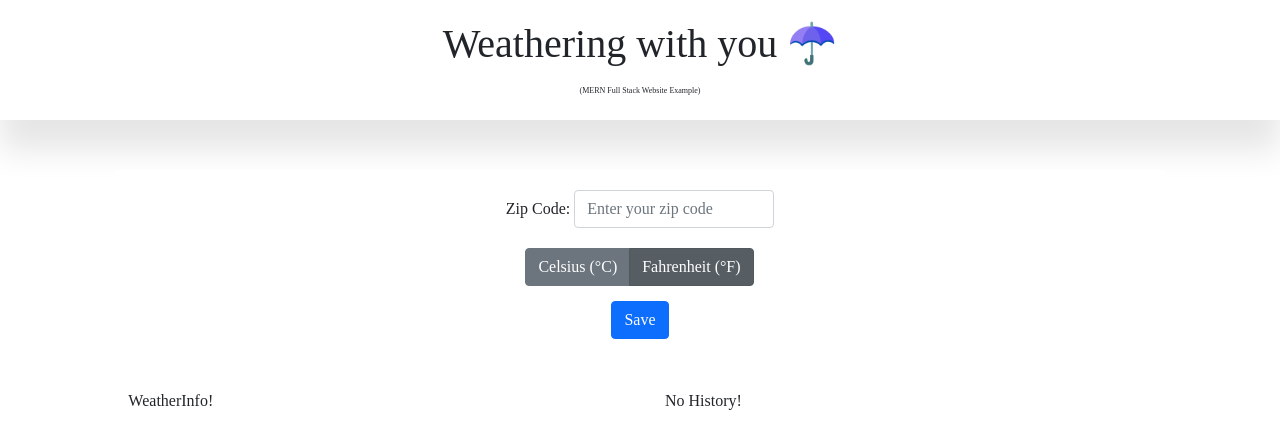
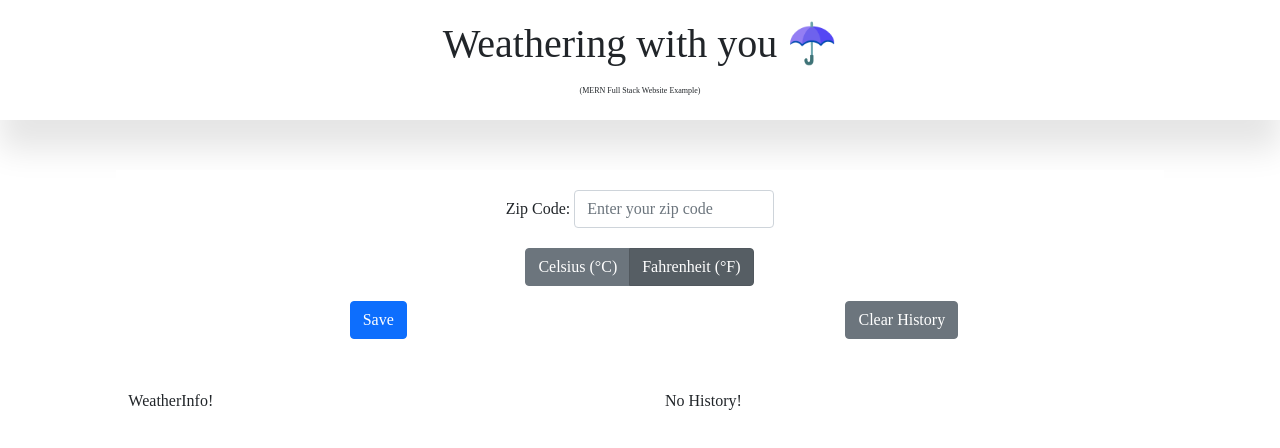
Before and after one commit to byron42/my-weather-app, a React (Create React App) app in the folder client/: page / in a window 1280 px wide. Shown: the top 448 px of the page. Built offline with nearby package versions, Linux system fonts and the light colour scheme.

Commit message:
Created a button to clear weather history

```diff
--- a/client/src/Components/WeatherForm.jsx
+++ b/client/src/Components/WeatherForm.jsx
@@ -5,6 +5,12 @@ import axios from 'axios'; // used for making api calls
 
 import {connect} from "react-redux";
 import {saveZipCode, saveWeatherData, saveTemperature, updateHistory} from "../actions";
+
+function clearHistory(){
+    localStorage.removeItem('WeatherHistory');
+    window.location.reload();
+return false;
+}
 
 class WeatherForm extends Component {
     // default state values
@@ -34,6 +40,11 @@ class WeatherForm extends Component {
     onChange = (e) => {
         this.setState({[e.target.name]: e.target.value});
     }
+
+    // onChangeClear() {
+    //     this.localStorage.clear();
+    // }
+
 
     /*===============================================================*/
     /*===============================================================*/
@@ -146,6 +157,12 @@ class WeatherForm extends Component {
                             Save
                         </Button>
                     </Col>
+                    <Col span={4}>
+                        <Button className="save-btn" variant="secondary"  onClick={() => clearHistory()}>
+                            Clear History
+                        </Button>
+                    </Col>
+
                 </Row>
 
             </Form>
```
Also changed, not shown: client/src/Components/Container.jsx (+15 -0 lines).
